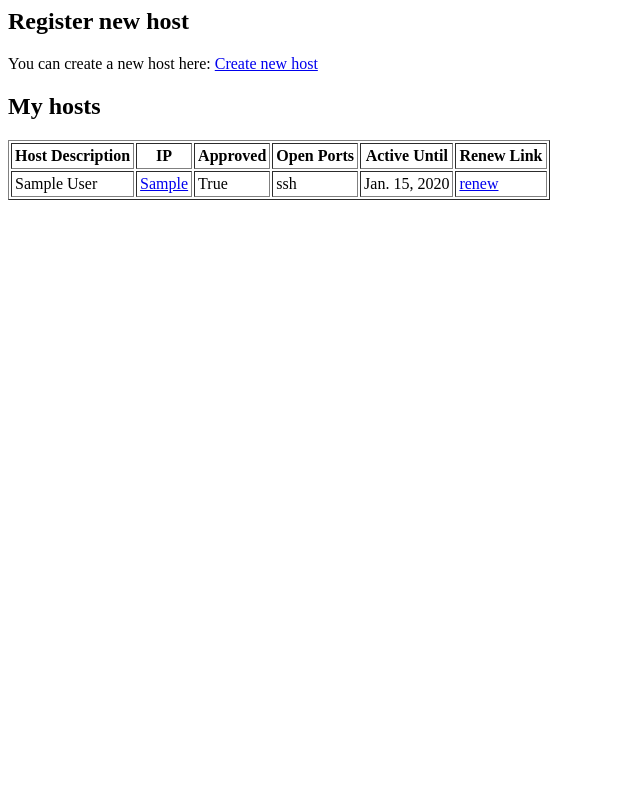
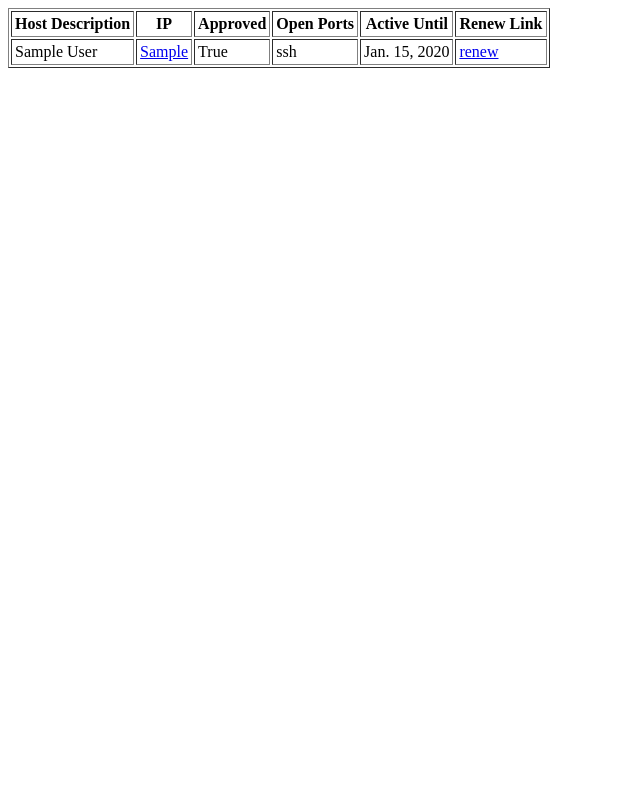
Before and after one commit to soraphis/fwadmin, a Django app: page /fwadmin/list/ in a window 1280 px wide. Shown: the whole page, without its empty margins (0-640 px from the left). Run offline with Django 3.2, Linux system fonts and the light colour scheme; a user stored in the database is signed in; data comes from the database, SQL or seed files in the repository; tables that the repository leaves empty hold one stand-in row (values such as "Sample post").

Commit message:
really add "index" and "list-unapproved" templates

```diff
--- a/fwadmin/templates/fwadmin/list.html
+++ b/fwadmin/templates/fwadmin/list.html
@@ -1,9 +1,7 @@
+{% extends "base.html" %}
 
-<h2>Register new host</h2>
-You can create a new host here:
-<a href="/fwadmin/new/">Create new host</a>
+{% block content %}
 
-<h2>My hosts</h2>
 {% if all_hosts %}
     <table border="1" cellpadding="3">
       <tr>
@@ -37,3 +35,5 @@ You can create a new host here:
 {% else %}
     <p>No machines.</p>
 {% endif %}
+
+{% endblock %}
--- a/fwadmin/urls.py
+++ b/fwadmin/urls.py
@@ -3,7 +3,7 @@ from django.conf.urls import patterns, url
 
 urlpatterns = patterns('fwadmin.views',
     # user stuff
-    url(r'^$', 'list', name='list'),
+    url(r'^$', 'index', name='index'),
     url(r'^list/$', 'list', name='list'),
 
     url(r'^new/$', 'new', name="new"),
--- a/fwadmin/views.py
+++ b/fwadmin/views.py
@@ -20,6 +20,19 @@ from fwadmin.forms import (
     NewHostForm,
     EditHostForm,
 )
+
+@login_required
+def index(request):
+    return render_to_response('fwadmin/index.html',
+                              context_instance=RequestContext(request))
+
+
+@login_required
+def list(request):
+    queryset=Host.objects.filter(owner=request.user)
+    return render_to_response('fwadmin/list.html',
+                              { 'all_hosts': queryset },
+                              context_instance=RequestContext(request))
 
 
 @login_required
@@ -72,14 +85,6 @@ def renew(request, pk):
                               context_instance=RequestContext(request))
 
 
-@login_required
-def list(request):
-    queryset=Host.objects.filter(owner=request.user)
-    return render_to_response('fwadmin/list.html',
-                              { 'all_hosts': queryset },
-                              context_instance=RequestContext(request))
-
-
 @user_passes_test(lambda u: u.is_superuser)
 def list_unapproved(request):
     queryset=Host.objects.filter(approved=False)
```
